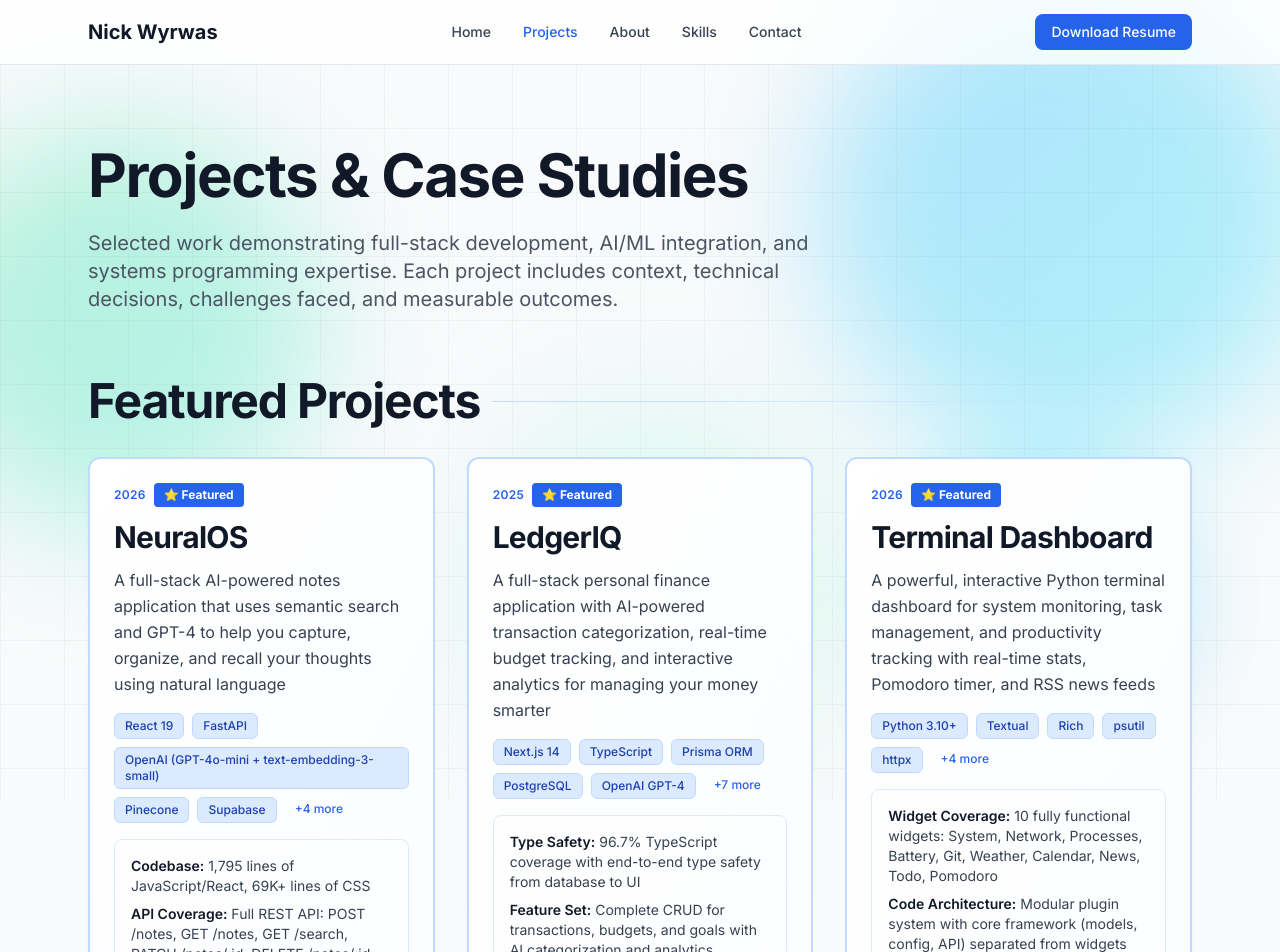
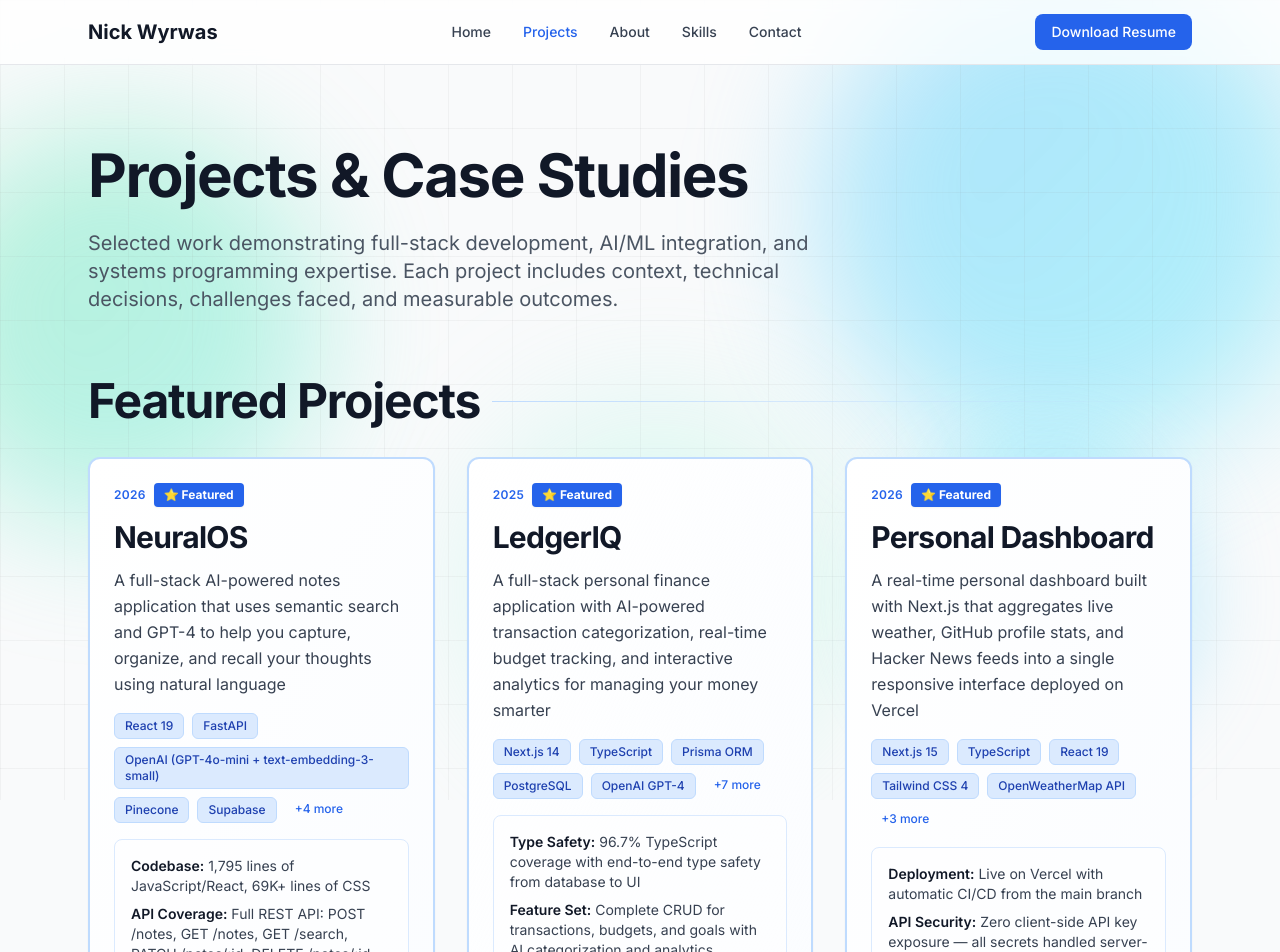
Before and after one commit to nwyrwas/Portfolio, a Next.js app: page /projects in a window 1280 px wide. Shown: the top 952 px of the page. Built offline with nearby package versions, Linux system fonts and the light colour scheme.

Commit message:
Added Personal-Dashboard Project and Updated Resume

```diff
--- a/data/projects.ts
+++ b/data/projects.ts
@@ -1085,7 +1085,7 @@ export const projects: Project[] = [
     id: "terminal-dashboard",
     title: "Terminal Dashboard",
     shortDescription: "A powerful, interactive Python terminal dashboard for system monitoring, task management, and productivity tracking with real-time stats, Pomodoro timer, and RSS news feeds",
-    featured: true,
+    featured: false,
     year: "2026",
     context: {
       problem: "Developers constantly switch between multiple applications to monitor system resources, track tasks, check weather, read news, and manage focus sessions. This context-switching disrupts workflow and reduces productivity.",
@@ -1205,6 +1205,100 @@ export const projects: Project[] = [
       github: "https://github.com/nwyrwas/terminal-dashboard"
     },
     images: ["/terminal-dashboard-1.jpg", "/terminal-dashboard-2.jpg"]
+  },
+  {
+    id: "personal-dashboard",
+    title: "Personal Dashboard",
+    shortDescription: "A real-time personal dashboard built with Next.js that aggregates live weather, GitHub profile stats, and Hacker News feeds into a single responsive interface deployed on Vercel",
+    featured: true,
+    year: "2026",
+    context: {
+      problem: "Checking multiple services — weather, GitHub activity, and tech news — requires switching between tabs and apps constantly, breaking focus.",
+      constraints: [
+        "API keys must never be exposed to the client",
+        "External API calls should be minimized to stay within free tier limits",
+        "Must be responsive across mobile and desktop",
+        "Clock component must avoid hydration mismatches in Next.js SSR"
+      ],
+      stakes: "Portfolio project demonstrating Next.js App Router, TypeScript, API route design, server-side caching, and production deployment on Vercel"
+    },
+    role: {
+      title: "Full-Stack Developer",
+      ownership: "End-to-end ownership: architecture, API route design, widget development, caching strategy, and Vercel deployment",
+      teamSize: "Personal Project"
+    },
+    approach: {
+      overview: "Built a Next.js 15 App Router application with server-side API routes that proxy external APIs (OpenWeatherMap, GitHub REST API, Hacker News Algolia API), protecting credentials and enabling response caching. Each widget is an independent component with its own data fetching and error handling.",
+      decisions: [
+        {
+          decision: "Server-side API routes to proxy all external API calls",
+          rationale: "Keeps API keys out of the browser entirely. The client only ever calls internal Next.js routes, never the third-party APIs directly."
+        },
+        {
+          decision: "Per-endpoint response caching (30min weather, 1hr GitHub)",
+          rationale: "Reduces redundant external API calls and keeps the app within free tier limits while still serving reasonably fresh data."
+        },
+        {
+          decision: "Independent widget architecture with isolated error handling",
+          rationale: "A failure in one widget (e.g., weather API down) doesn't break the rest of the dashboard. Each widget manages its own loading and error states."
+        },
+        {
+          decision: "Hydration-safe clock with client-only rendering",
+          rationale: "The real-time clock uses a useEffect + state pattern to avoid server/client HTML mismatches, a common SSR pitfall in Next.js."
+        }
+      ],
+      alternatives: "Considered fetching data client-side with SWR but server-side caching via Next.js route handlers provides better credential security and reduces client bundle size"
+    },
+    challenges: [
+      {
+        challenge: "Exposing API keys in a client-rendered app would be a security risk",
+        solution: "Implemented server-side Next.js API routes to proxy all external API calls, keeping credentials exclusively on the server"
+      },
+      {
+        challenge: "Real-time clock caused React hydration errors due to server/client timestamp mismatch",
+        solution: "Used a hydration-safe pattern: initialized clock state to null on the server and set the live time only after client mount via useEffect"
+      },
+      {
+        challenge: "Multiple widgets hitting external APIs on every page load risked rate limiting",
+        solution: "Added response caching at the API route level — weather caches for 30 minutes, GitHub stats for 1 hour — cutting redundant external calls significantly"
+      }
+    ],
+    outcomes: [
+      {
+        metric: "Deployment",
+        impact: "Live on Vercel with automatic CI/CD from the main branch"
+      },
+      {
+        metric: "API Security",
+        impact: "Zero client-side API key exposure — all secrets handled server-side via Next.js route handlers"
+      },
+      {
+        metric: "Performance",
+        impact: "Response caching reduces external API calls by up to 90% for repeat visitors within the cache window"
+      },
+      {
+        metric: "Responsive Layout",
+        impact: "Single-column on mobile, three-column grid on desktop using Tailwind CSS 4"
+      },
+      {
+        metric: "Data Sources",
+        impact: "Aggregates OpenWeatherMap, GitHub REST API, and Hacker News Algolia API into one unified interface"
+      }
+    ],
+    techStack: [
+      "Next.js 15",
+      "TypeScript",
+      "React 19",
+      "Tailwind CSS 4",
+      "OpenWeatherMap API",
+      "GitHub REST API",
+      "Hacker News Algolia API",
+      "Vercel"
+    ],
+    links: {
+      github: "https://github.com/nwyrwas/personal-dashboard"
+    },
+    images: ["/personal-dashboard.jpg"]
   }
 ];
 
```
Also changed, not shown: 2 other files (tests, documents, lock files or other folders).
